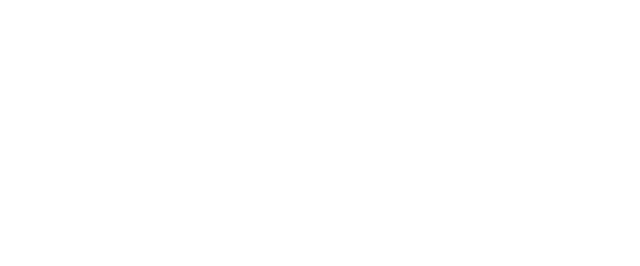
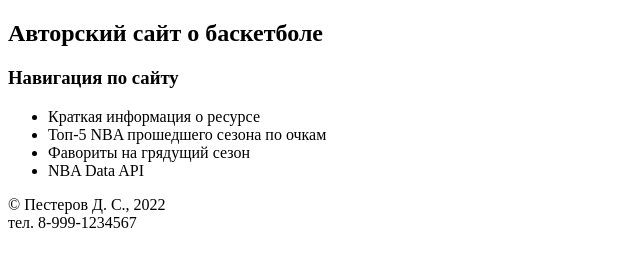
Before and after one commit to Ppppppe/Ppppppe.github.io, a plain HTML site: page project/index.html in a window 1280 px wide. Shown: the whole page, without its empty margins (0-640 px from the left). Drawn offline with Linux system fonts and the light colour scheme.

Commit message:
feat: add header, footer, navigation

```diff
--- a/project/index.html
+++ b/project/index.html
@@ -1,19 +1,32 @@
 <!DOCTYPE HTML>
 <html lang="ru">
     <head>
-        <title></title>
+        <title>Авторский сайт о баскетболе</title>
         <meta charset="utf-8">
     </head>
 
     <body>
 
         <header>
+            <h2>
+                Авторский сайт о баскетболе
+            </h2>
+            <nav>
+                <h3>Навигация по сайту</h3>
+                <ul>
+                    <li>Краткая информация о ресурсе</li>
+                    <li>Топ-5 NBA прошедшего сезона по очкам</li>
+                    <li>Фавориты на грядущий сезон</li>
+                    <li>NBA Data API</li>
+                </ul>
+            </nav>
         </header>
 
         <main>
         </main>
 
         <footer>
+            <p>© Пестеров Д. С., 2022<br>тел. 8-999-1234567</p>
         </footer>
     </body>
 </html>
```
